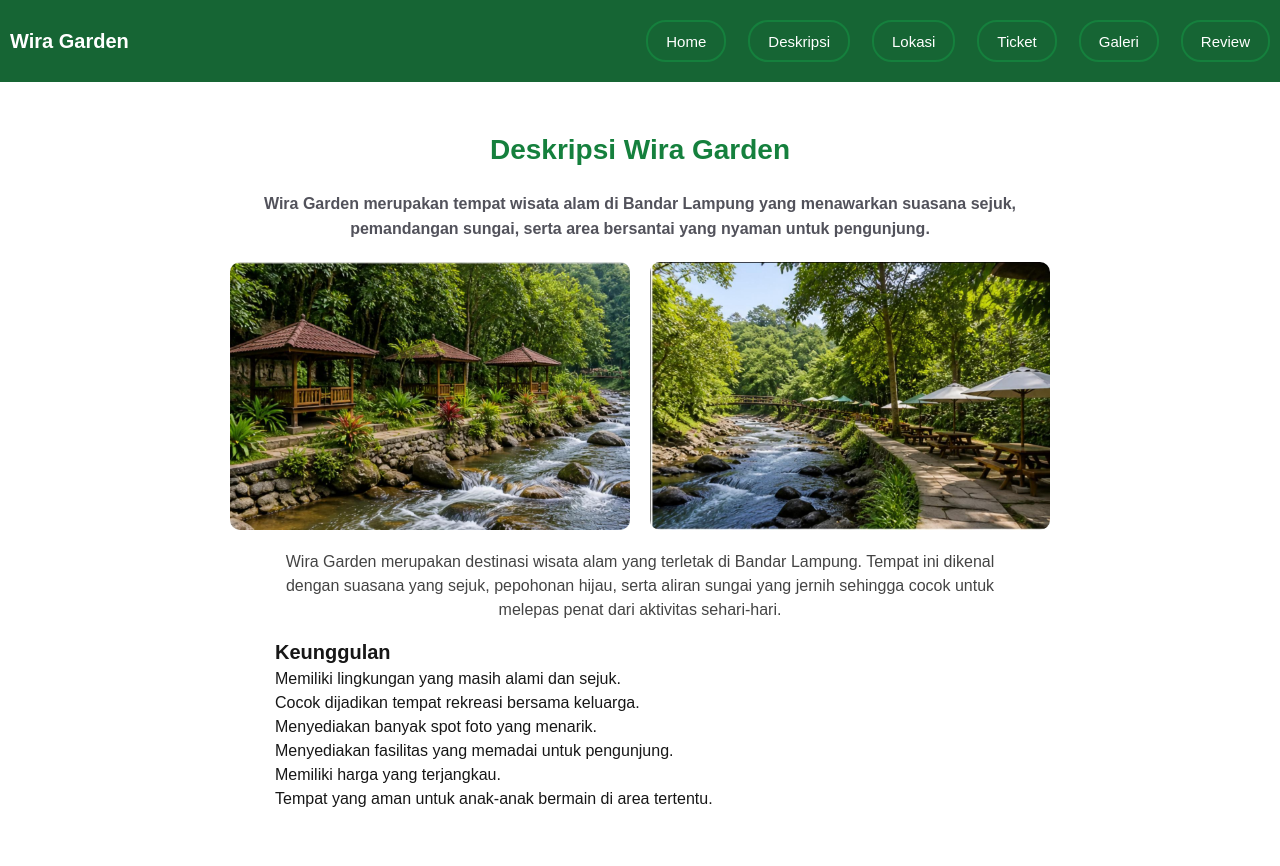
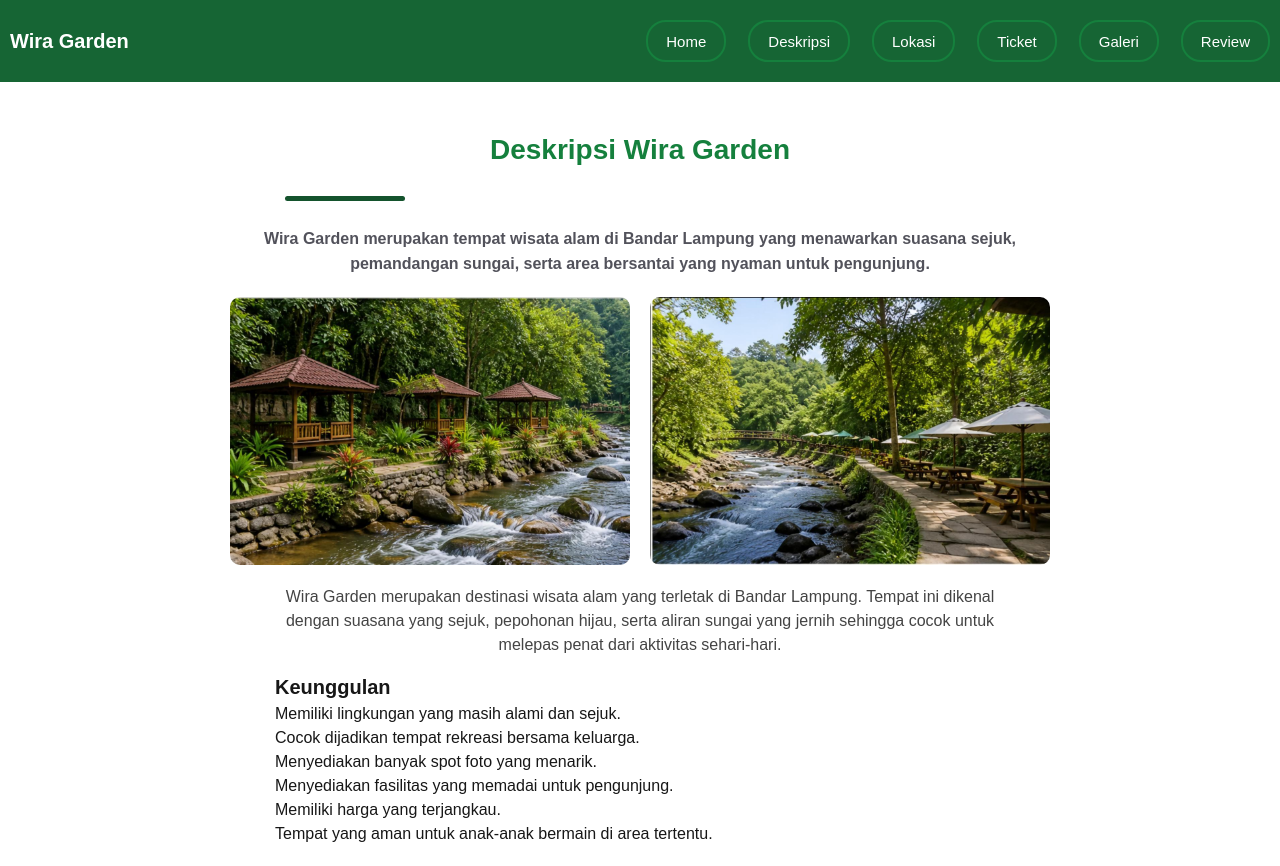
Before and after one commit to jovanakbarsetiodono-code/TI-WEB-24A-SIXTUPLE, a Next.js app in the folder my-app/: page /Deskripsi in a window 1280 px wide. Before the commit the page ends 831 px from the top, so only its background shows below. Built offline with nearby package versions, Linux system fonts and the light colour scheme.

Commit message:
menambahkan css garis di bawah judul deskripsi

```diff
--- a/my-app/app/Deskripsi/deskripsi.module.css
+++ b/my-app/app/Deskripsi/deskripsi.module.css
@@ -16,6 +16,13 @@
   font-weight: bold;
   color: #15803d;
   margin-bottom: 20px;
+}
+.line {
+  width: 120px;
+  height: 5px;
+  background-color: #14532d;
+  margin: 25px;
+  border-radius: 10px;
 }
 
 .deskripsi-image {
@@ -104,4 +111,5 @@
     font-size: 14px;
     line-height: 1.6;
   }
+
 }
```
